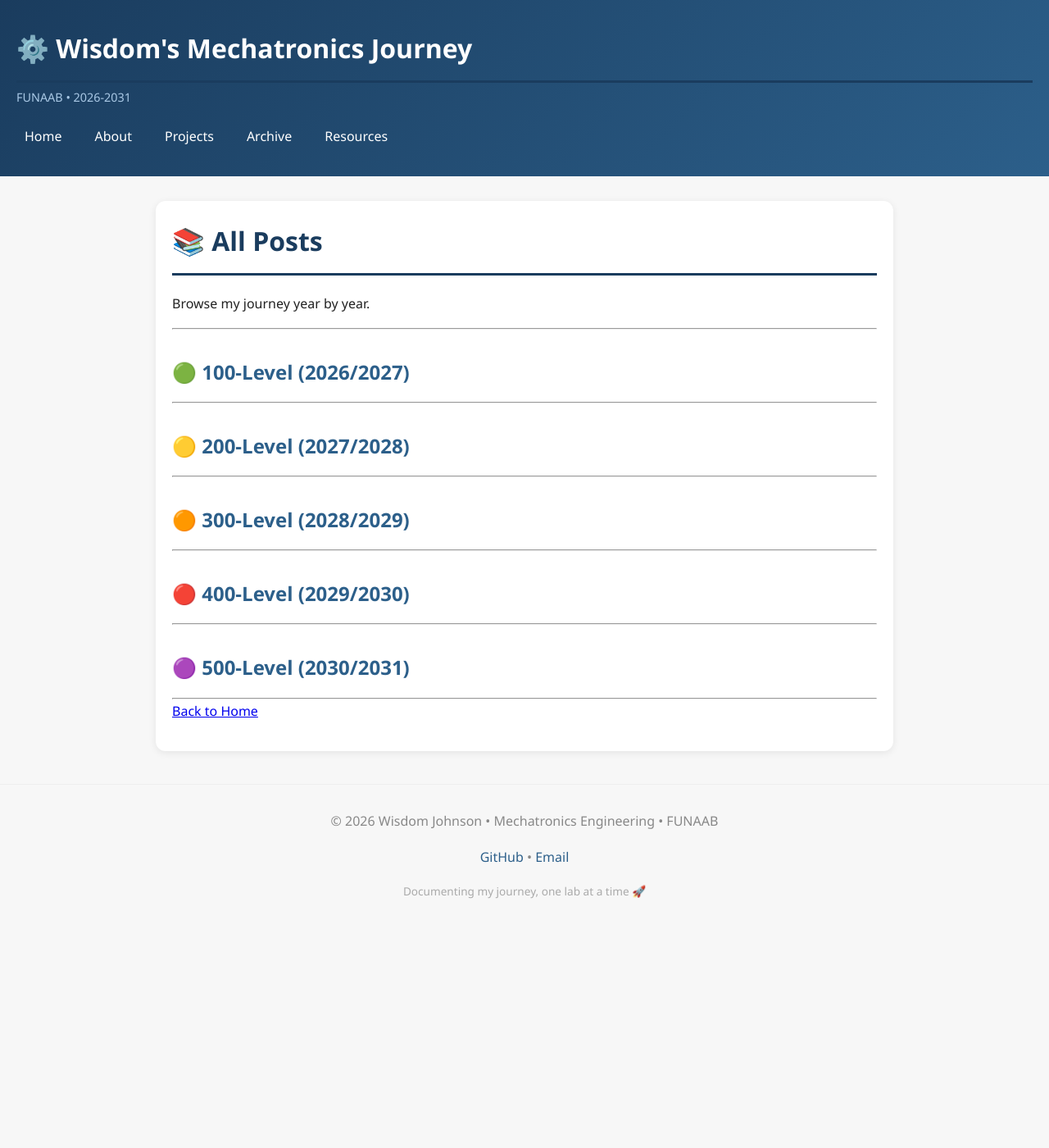
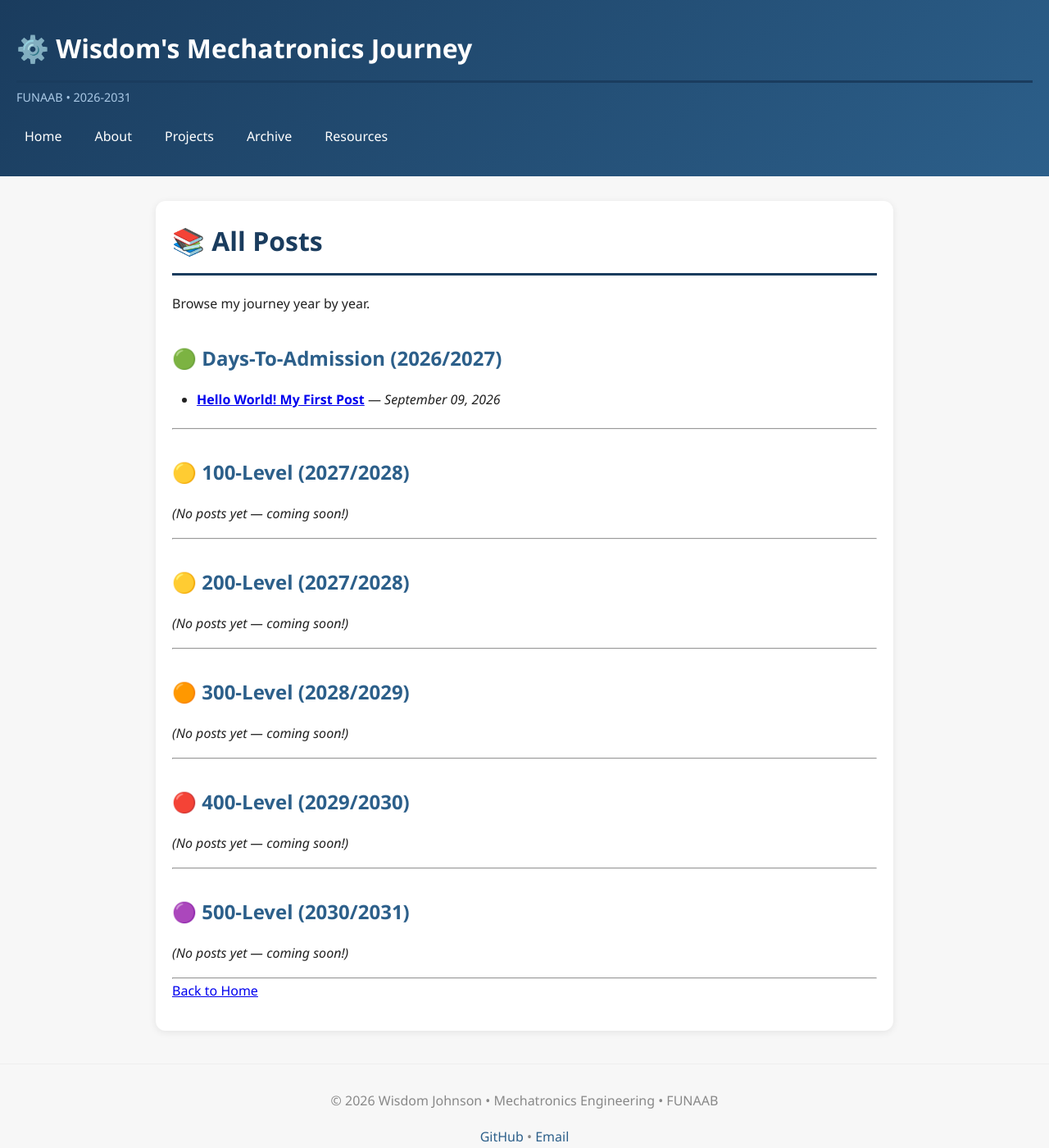
Before and after one commit to WisdomJohnson001/WisdomJohnson001.github.io, a Jekyll site: the page built from pages/archive.md, in a window 1280 px wide and 1400 px high. Shown: the whole window at 82% size. Built offline with Jekyll 4.4.1, drawn with Linux system fonts in a browser that asks for light colours; some of the changed text lies outside the part shown.

Commit message:
Done for the day -Added posts -Fixed archive page

```diff
--- a/_includes/footer.html
+++ b/_includes/footer.html
@@ -5,6 +5,7 @@
             <a href="https://github.com/WisdomJohnson001" target="_blank">GitHub</a> •
             <a href="mailto:your.email@example.com">Email</a>
         </p>
+        <p>Please note this site is work in progress and may break occasionally. I have a lot to learn but I will make sure to fix it ASAP</p>
         <p class="small">Documenting my journey, one lab at a time 🚀</p>
     </div>
 </footer>
--- a/pages/archive.md
+++ b/pages/archive.md
@@ -4,19 +4,27 @@ title: "Archive"
 permalink: /pages/archive.html
 ---
 
-
 # 📚 All Posts
 
 Browse my journey year by year.
 
----
-
-## 🟢 100-Level (2026/2027)
+## 🟢 Days-To-Admission (2026/2027)
 
 {% for post in site.posts %}
-    {% if post.path contains '100-level' %}
+    {% if post.path contains 'Days-To-Admission' %}
 - **[{{ post.title }}]({{ post.url }})** — *{{ post.date | date: "%B %d, %Y" }}*
     {% endif %}
+{% endfor %}
+---
+## 🟡 100-Level (2027/2028)
+
+{% for post in site.posts %}
+    {% if post.path contains '200-level' %}
+- [{{ post.title }}]({{ post.url }}) — *{{ post.date | date: "%B %d, %Y" }}*
+    {% else %}
+*(No posts yet — coming soon!)*
+    {% endif %}
+    {% break %}
 {% endfor %}
 
 ---
@@ -25,39 +33,30 @@ Browse my journey year by year.
 
 {% for post in site.posts %}
     {% if post.path contains '200-level' %}
-- **[{{ post.title }}]({{ post.url }})** — *{{ post.date | date: "%B %d, %Y" }}*
+- [{{ post.title }}]({{ post.url }}) — *{{ post.date | date: "%B %d, %Y" }}*
+    {% else %}
+*(No posts yet — coming soon!)*
     {% endif %}
+    {% break %}
 {% endfor %}
 
 ---
 
 ## 🟠 300-Level (2028/2029)
 
-{% for post in site.posts %}
-    {% if post.path contains '300-level' %}
-- **[{{ post.title }}]({{ post.url }})** — *{{ post.date | date: "%B %d, %Y" }}*
-    {% endif %}
-{% endfor %}
+*(No posts yet — coming soon!)*
 
 ---
 
 ## 🔴 400-Level (2029/2030)
 
-{% for post in site.posts %}
-    {% if post.path contains '400-level' %}
-- **[{{ post.title }}]({{ post.url }})** — *{{ post.date | date: "%B %d, %Y" }}*
-    {% endif %}
-{% endfor %}
+*(No posts yet — coming soon!)*
 
 ---
 
 ## 🟣 500-Level (2030/2031)
 
-{% for post in site.posts %}
-    {% if post.path contains '500-level' %}
-- **[{{ post.title }}]({{ post.url }})** — *{{ post.date | date: "%B %d, %Y" }}*
-    {% endif %}
-{% endfor %}
+*(No posts yet — coming soon!)*
 
 ---
 
```
Also changed, not shown: index.md (+0 -1 lines), _posts/Days-To-Admission/2026-09-09-hello-world.md (renamed from _posts/DaysAdmission/2026-09-09-hello-world.md).
